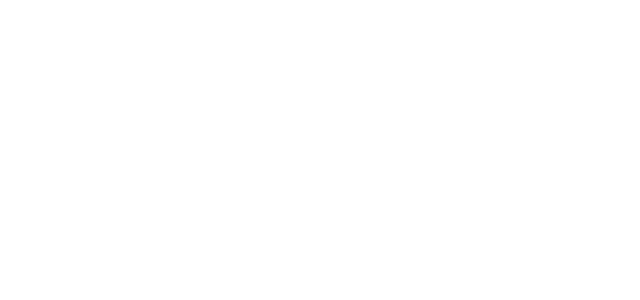
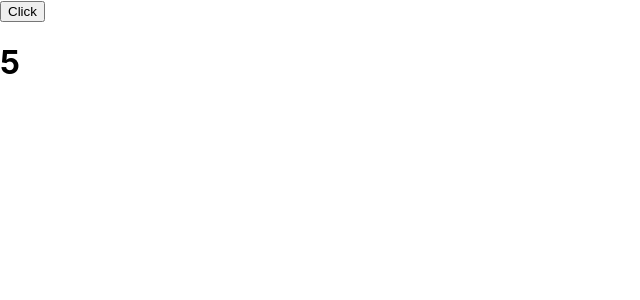
Before and after one commit to LeVHoangduc/react-training, a React (Create React App) app in the folder my-example/: page /props in a window 1280 px wide. Before the commit this address had no page. Shown: the top 300 px of the page, without its empty margins (0-640 px from the left). Built offline with nearby package versions, Linux system fonts and the light colour scheme.

Commit message:
feat:example props

```diff
--- a/my-example/src/App.js
+++ b/my-example/src/App.js
@@ -2,11 +2,12 @@
 import Example from "./components/Example/Example";
 import FilterableProductTable from "./components/FilterableProductTable/FilterableProductTable";
 import HOC from "./components/HOCexample/HOCexample";
+import Props from "./components/PropsExample/PropsExample";
 import UseMemoExample from "./components/ReactMemo/UseMemoExample";
 import StateExample from "./components/StateExample/StateExample";
 import StateExampleCombine from "./components/StateExample/StateExampleCombine";
 
-import { Routes, Route } from "react-router-dom"
+import { Routes, Route } from "react-router-dom";
 
 const PRODUCTS = [
   { category: "Fruits", price: "$1", stocked: true, name: "Apple" },
@@ -18,7 +19,8 @@
 ];
 
 export default function App() {
-  return (<>
+  return (
+    <>
       <Routes>
         <Route path="/" element={<Example />} />
         <Route path="/thinkInReact" element={<FilterableProductTable products={PRODUCTS} />} />
@@ -28,11 +30,12 @@
         <Route path="/HOC" element={<HOC />} />
         {/* Example for useMemo           */}
         <Route path="/useMemo" element={<UseMemoExample />} />
-      {/* Example for state problems           */}
+        {/* Example for state problems    */}
         <Route path="/stateProblems" element={<StateExample />} />
         <Route path="/stateCombine" element={<StateExampleCombine />} />
-
+        {/* Example for props problems    */}
+        <Route path="/props" element={<Props />} />
       </Routes>
-
-  </>);
+    </>
+  );
 }
--- a/my-example/src/components/Example/Example.jsx
+++ b/my-example/src/components/Example/Example.jsx
@@ -1,23 +1,28 @@
-import { Link } from 'react-router-dom'
+import { Link } from "react-router-dom";
 
 function Example() {
-    return (<>
-        <Link to='/thinkInReact'>
+  return (
+    <>
+      <Link to="/thinkInReact">
         <p>ThinkInReact Example</p>
       </Link>
-        <Link to='/HOC'>
+      <Link to="/HOC">
         <p>HOC Example</p>
       </Link>
-        <Link to='/useMemo'>
+      <Link to="/useMemo">
         <p>useMemo Example</p>
       </Link>
-        <Link to='/stateProblems'>
+      <Link to="/stateProblems">
         <p>stateProblems Example</p>
       </Link>
-        <Link to='/stateCombine'>
+      <Link to="/stateCombine">
         <p>stateCombine Example</p>
       </Link>
-    </>)
+      <Link to="/props">
+        <p>props Example</p>
+      </Link>
+    </>
+  );
 }
 
-export default Example
+export default Example;
--- /dev/null
+++ b/my-example/src/components/PropsExample/Children.jsx
@@ -0,0 +1,5 @@
+function Children(props) {
+  return <h1>{props.number}</h1>;
+}
+
+export default Children;
--- /dev/null
+++ b/my-example/src/components/PropsExample/PropsExample.jsx
@@ -0,0 +1,20 @@
+import Children from "./Children";
+
+function Props() {
+  let a = 5;
+
+  return (
+    <>
+      <button
+        onClick={() => {
+          a++;
+          console.log("call", a);
+        }}>
+        Click
+      </button>
+      <Children number={a} />
+    </>
+  );
+}
+
+export default Props;
```
Lines whose indentation alone changed are shown as unchanged.
